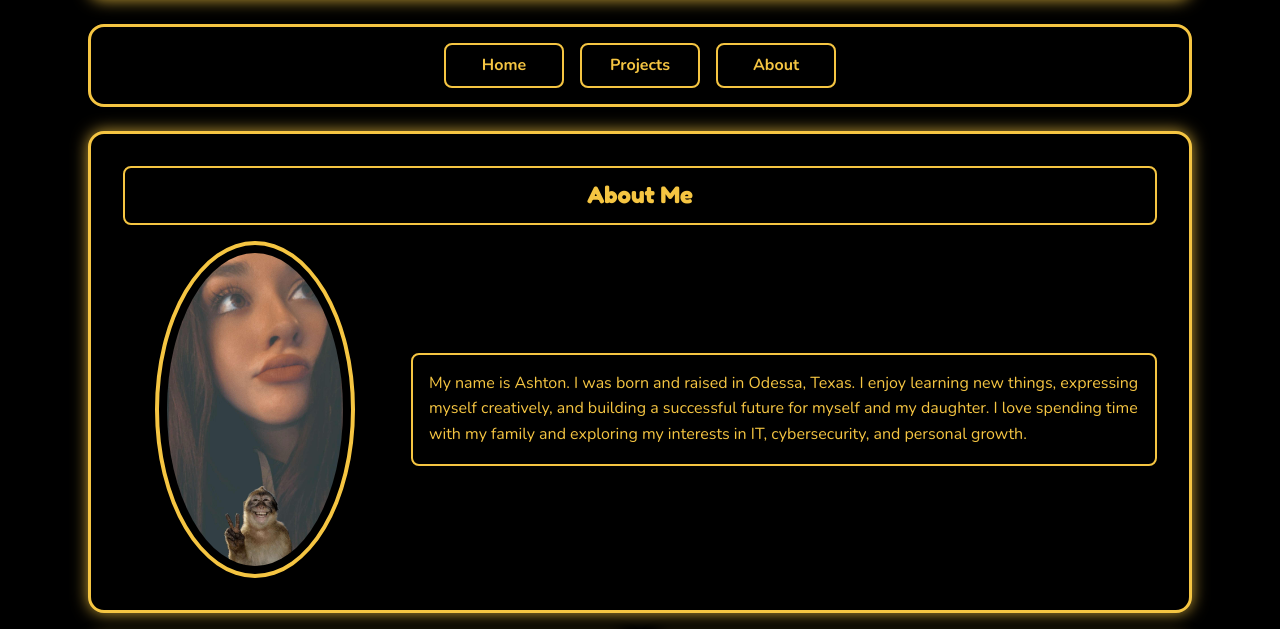
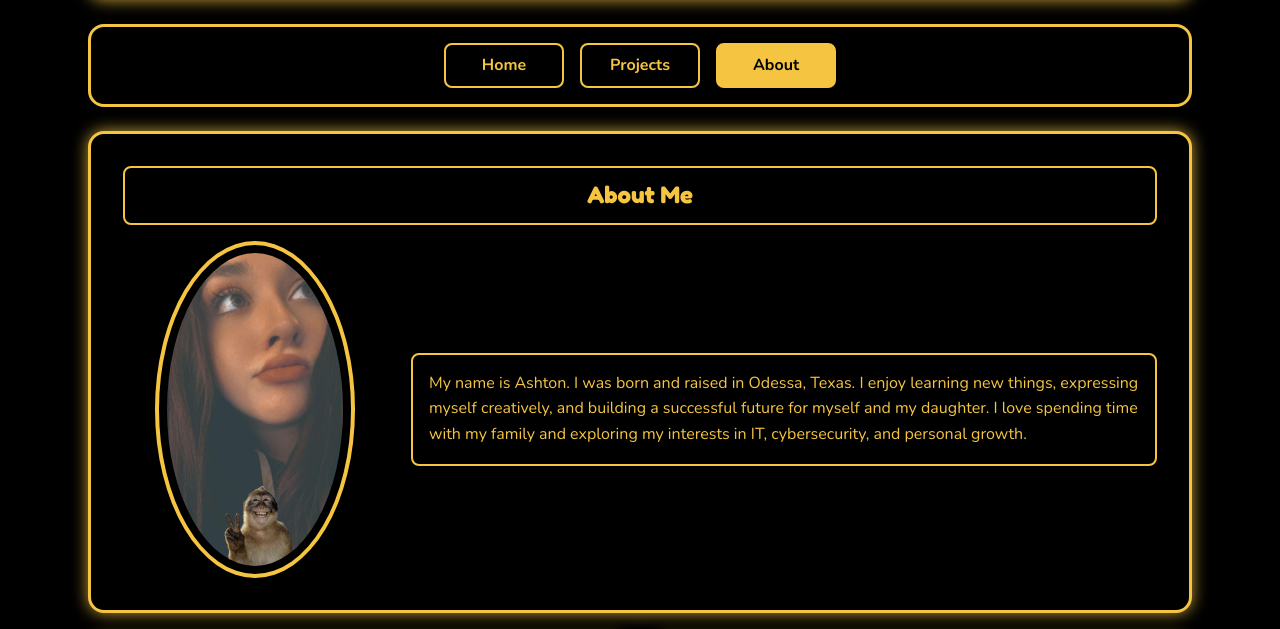
Before and after one commit to marquezashton89/my-first-website, a plain HTML site: page about.html in a window 1280 px wide. Shown: the part 171-800 px from the top of the page. Drawn offline with nearby package versions, Linux system fonts and the light colour scheme.

Commit message:
Add aria-current attribute to About link
Updated the 'About' page to include aria-current attribute for the active link.

```diff
--- a/about.html
+++ b/about.html
@@ -6,11 +6,9 @@
 
   <title>Ashton Marquez | About</title>
 
-
   <link rel="preconnect" href="https://fonts.googleapis.com">
   <link rel="preconnect" href="https://fonts.gstatic.com" crossorigin>
   <link href="https://fonts.googleapis.com/css2?family=Fredoka:wght@600;700&family=Nunito:wght@400;600;700&display=swap" rel="stylesheet">
-
 
   <link rel="stylesheet" href="styles.css">
 </head>
@@ -24,7 +22,7 @@
     <ul>
       <li><a href="index.html">Home</a></li>
       <li><a href="projects.html">Projects</a></li>
-      <li><a href="about.html">About</a></li>
+      <li><a href="about.html" aria-current="page">About</a></li>
     </ul>
   </nav>
 
```
